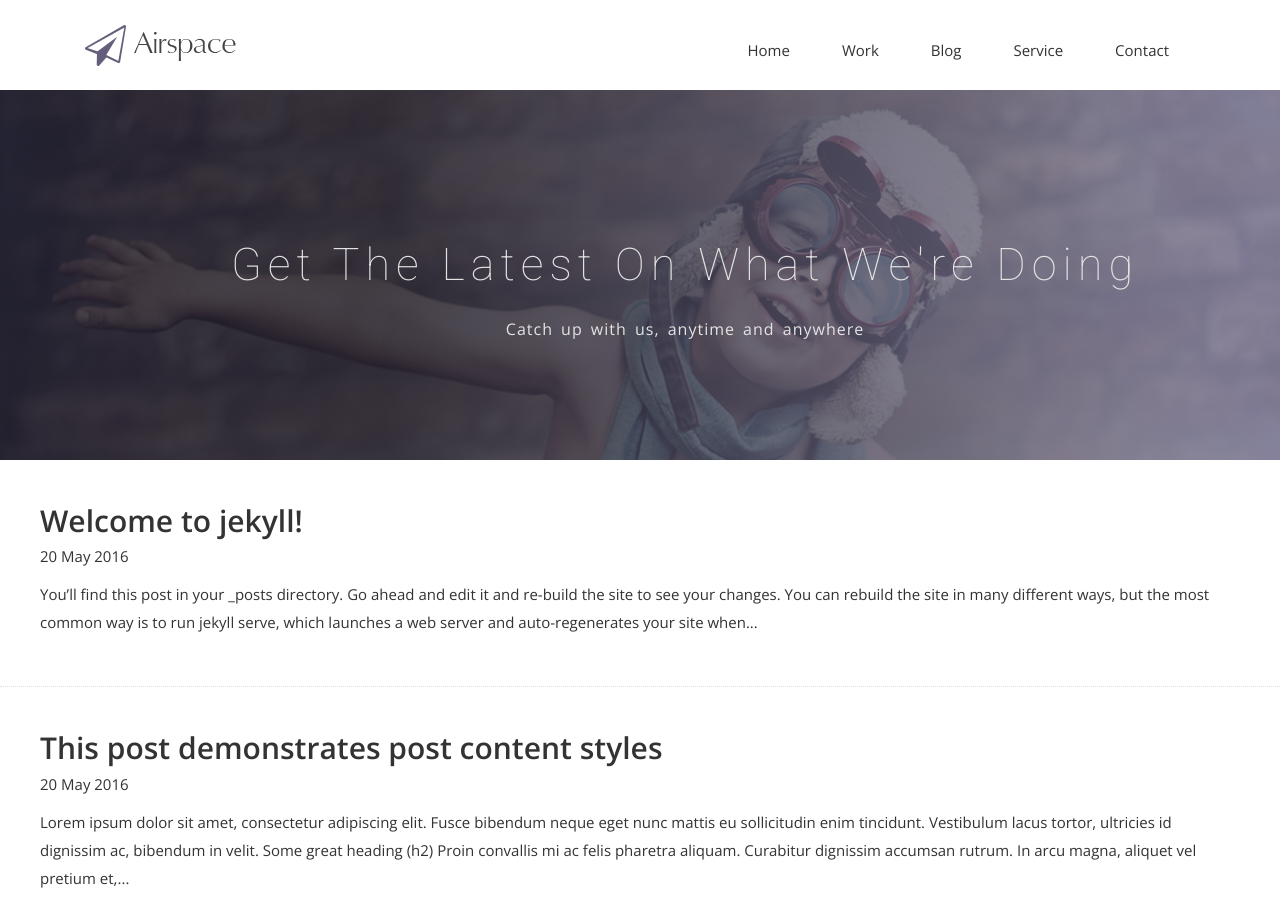
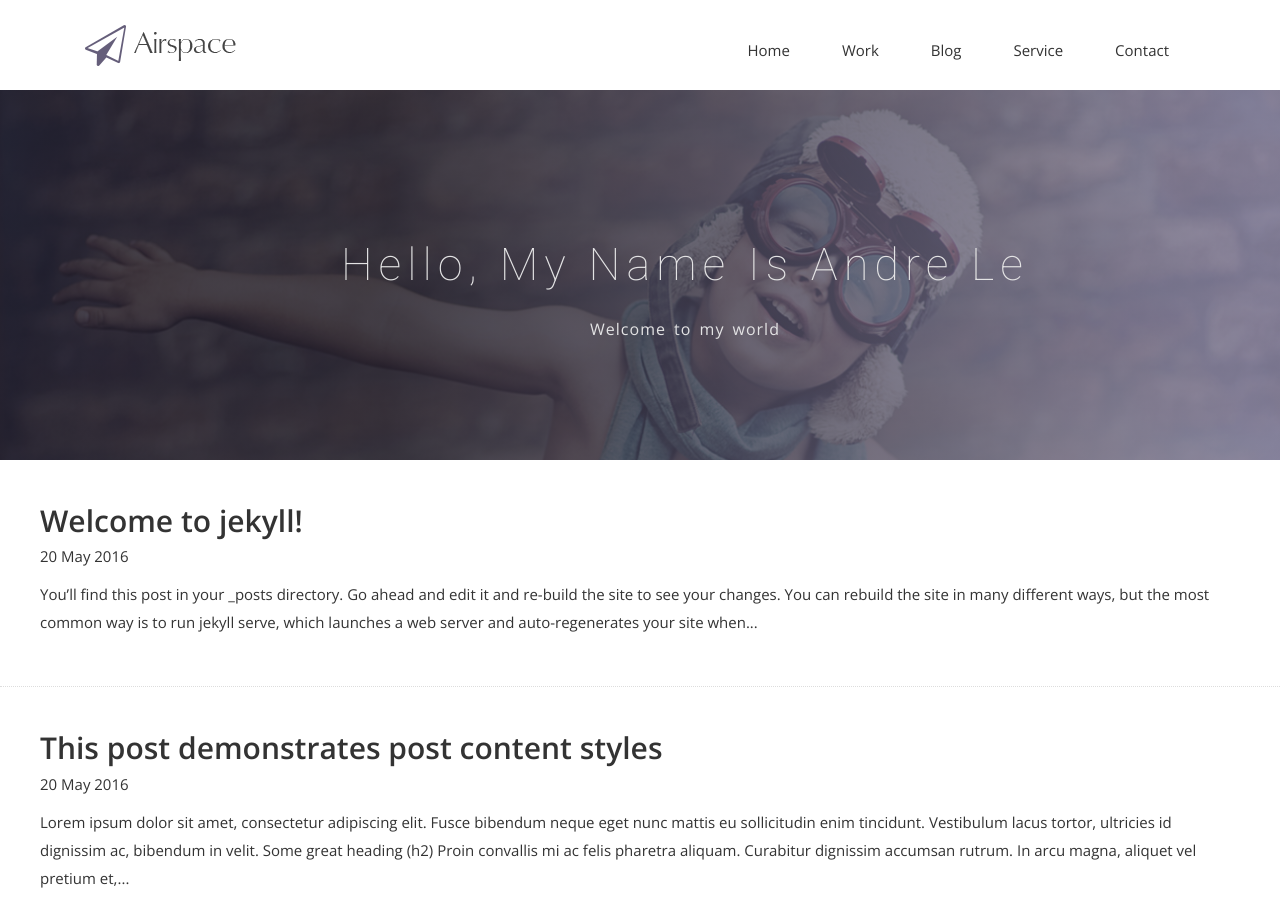
Before and after one commit to andre-le/andre-le.github.io, a Jekyll site: the page built from blog.html, in a window 1280 px wide and 900 px high. Built offline with Jekyll 4.4.1, drawn with Linux system fonts in a browser that asks for light colours; nearby versions of some CDN libraries; some web fonts are replaced.

Commit message:
Update blog.html

```diff
--- a/blog.html
+++ b/blog.html
@@ -9,8 +9,8 @@ permalink: /blog/
     <div class="row">
       <div class="col-md-12">
         <div class="block">
-          <h1>Get the latest on what we're doing</h1>
-          <p>Catch up with us, anytime and anywhere</p>
+          <h1>Hello, my name is Andre Le</h1>
+          <p>Welcome to my world</p>
         </div>
       </div>
     </div>
```
